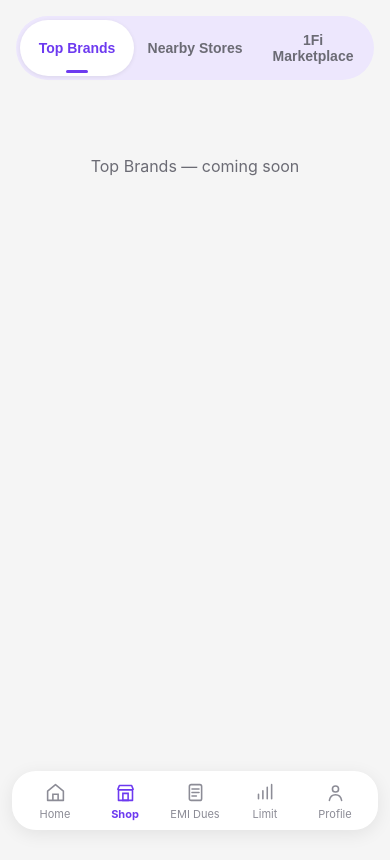
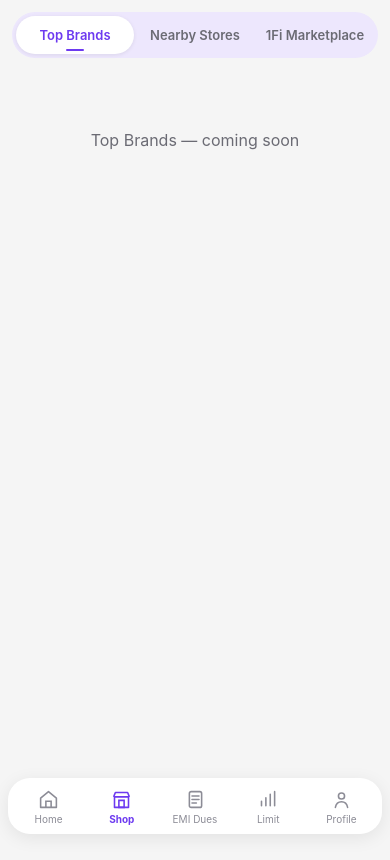
Before and after one commit to shivam22-source/1fi-marketplace, a React (Vite) app in the folder client/: page /shop/top-brands in a window 390 px wide. Built offline with nearby package versions, Linux system fonts and the light colour scheme.

Commit message:
Improve responsive layout across viewport sizes

```diff
--- a/client/src/index.css
+++ b/client/src/index.css
@@ -15,37 +15,51 @@
   box-sizing: border-box;
 }
 
+html {
+  overflow-x: hidden;
+}
+
 body {
   margin: 0;
+  min-width: 320px;
   font-family: -apple-system, BlinkMacSystemFont, "Segoe UI", Roboto, Helvetica, Arial, sans-serif;
   background: var(--bg);
   color: var(--text-dark);
+  overflow-x: hidden;
+}
+
+button,
+input {
+  font: inherit;
 }
 
 .app-shell {
+  width: 100%;
   max-width: 480px;
   margin: 0 auto;
   min-height: 100vh;
   background: var(--bg);
   position: relative;
-  padding-bottom: 72px;
+  padding-bottom: 88px;
 }
 
 /* ---- Tabs ---- */
 .tab-bar {
   display: flex;
+  width: calc(100% - 32px);
   background: var(--purple-light);
-  border-radius: 999px;
+  border-radius: var(--radius-pill);
   padding: 4px;
   margin: 16px;
   gap: 4px;
 }
 
 .tab {
-  flex: 1;
+  flex: 1 1 0;
+  min-width: 0;
   text-align: center;
   padding: 12px 8px;
-  border-radius: 999px;
+  border-radius: var(--radius-pill);
   font-weight: 600;
   font-size: 14px;
   color: var(--text-grey);
@@ -53,6 +67,7 @@ body {
   border: none;
   background: transparent;
   position: relative;
+  white-space: nowrap;
 }
 
 .tab.active {
@@ -78,6 +93,8 @@ body {
   display: flex;
   align-items: center;
   gap: 8px;
+  width: calc(100% - 32px);
+  min-height: 44px;
   background: #ffffff;
   border-radius: var(--radius-pill);
   padding: 12px 16px;
@@ -90,6 +107,7 @@ body {
   border: none;
   outline: none;
   background: transparent;
+  min-width: 0;
   width: 100%;
   font-size: 14px;
 }
@@ -107,13 +125,14 @@ body {
 /* ---- Product grid ---- */
 .product-grid {
   display: grid;
-  grid-template-columns: 1fr 1fr;
+  grid-template-columns: repeat(2, minmax(0, 1fr));
   gap: 12px;
   padding: 0 16px 16px;
 }
 
 /* ---- Card ---- */
 .card {
+  min-width: 0;
   background: var(--card-bg);
   border-radius: var(--radius-card);
   padding: 12px;
@@ -127,8 +146,10 @@ body {
 }
 
 .card img {
+  display: block;
   width: 100%;
-  height: 110px;
+  height: auto;
+  aspect-ratio: 16 / 10;
   object-fit: cover;
   border-radius: 10px;
   margin-bottom: 8px;
@@ -140,6 +161,7 @@ body {
   font-size: 14px;
   margin: 0 0 4px;
   line-height: 1.3;
+  overflow-wrap: anywhere;
 }
 
 .card-price {
@@ -170,8 +192,11 @@ body {
 }
 
 .detail-hero img {
+  display: block;
   width: 100%;
-  height: 220px;
+  height: auto;
+  max-height: 420px;
+  aspect-ratio: 16 / 10;
   object-fit: cover;
 }
 
@@ -183,6 +208,7 @@ body {
   font-size: 20px;
   font-weight: 700;
   margin: 0 0 4px;
+  overflow-wrap: anywhere;
 }
 
 .detail-price {
@@ -222,6 +248,7 @@ body {
   font-weight: 600;
   color: var(--text-dark);
   cursor: pointer;
+  max-width: 100%;
 }
 
 .chip.selected {
@@ -235,6 +262,7 @@ body {
   display: flex;
   justify-content: space-between;
   align-items: center;
+  gap: 16px;
   border: 1.5px solid var(--border);
   border-radius: var(--radius-card);
   padding: 14px 16px;
@@ -262,6 +290,8 @@ body {
   font-weight: 700;
   font-size: 15px;
   color: var(--text-dark);
+  text-align: right;
+  white-space: nowrap;
 }
 
 .badge-no-cost {
@@ -360,6 +390,7 @@ body {
   font-weight: 600;
   cursor: pointer;
 }
+
 .search-icon {
   color: #9ca3af;
   flex-shrink: 0;
@@ -368,11 +399,10 @@ body {
 /* ---- Bottom nav ---- */
 .bottom-nav {
   position: fixed;
-  bottom: 14px;
+  bottom: max(10px, env(safe-area-inset-bottom));
   left: 50%;
   transform: translateX(-50%);
-  width: calc(100% - 24px);
-  max-width: 460px;
+  width: min(460px, calc(100% - 24px));
   display: flex;
   justify-content: space-around;
   align-items: center;
@@ -385,11 +415,12 @@ body {
 
 .nav-item {
   display: flex;
+  flex: 1 1 0;
   flex-direction: column;
   align-items: center;
   justify-content: center;
-  min-width: 56px;
-  gap: 4px;
+  min-width: 0;
+  gap: 3px;
   font-size: 11px;
   color: #8c8c96;
 }
@@ -417,3 +448,107 @@ body {
   text-align: center;
   color: var(--text-grey);
 }
+
+/* ---- Responsive ---- */
+@media (max-width: 420px) {
+  .app-shell {
+    padding-bottom: 84px;
+  }
+
+  .tab-bar {
+    width: calc(100% - 24px);
+    margin: 12px;
+    gap: 2px;
+  }
+
+  .tab {
+    padding: 11px 4px;
+    font-size: 13px;
+  }
+
+  .tab.active::after {
+    width: 18px;
+    height: 2.5px;
+  }
+
+  .search-bar {
+    width: calc(100% - 24px);
+    margin: 0 12px 14px;
+  }
+
+  .section-heading {
+    padding-left: 12px;
+    padding-right: 12px;
+  }
+
+  .product-grid {
+    gap: 10px;
+    padding-left: 12px;
+    padding-right: 12px;
+  }
+
+  .card {
+    padding: 10px;
+    border-radius: 14px;
+  }
+
+  .card-title {
+    font-size: 13px;
+  }
+
+  .card-price {
+    font-size: 13px;
+  }
+
+  .detail-body {
+    padding: 14px 12px;
+  }
+
+  .detail-name,
+  .detail-price {
+    font-size: 18px;
+  }
+
+  .emi-card {
+    gap: 12px;
+    padding: 12px;
+  }
+
+  .bottom-nav {
+    width: calc(100% - 16px);
+    padding-left: 4px;
+    padding-right: 4px;
+    border-radius: 22px;
+  }
+
+  .nav-item {
+    font-size: 10px;
+  }
+}
+
+@media (max-width: 340px) {
+  .tab {
+    font-size: 12px;
+    padding-left: 2px;
+    padding-right: 2px;
+  }
+
+  .product-grid {
+    grid-template-columns: 1fr;
+  }
+
+  .card img {
+    aspect-ratio: 16 / 9;
+  }
+
+  .bottom-nav {
+    width: calc(100% - 12px);
+    bottom: max(6px, env(safe-area-inset-bottom));
+  }
+}
+
+@media (min-width: 768px) {
+  .app-shell {
+    max-width: 480px;
+  }
+}
```
